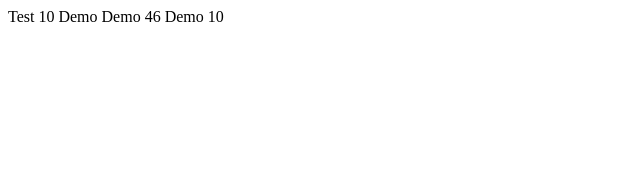
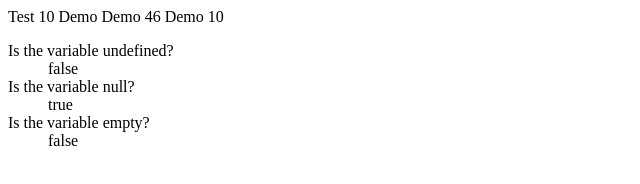
Before and after one commit to chisoftltd/Web5.0Project, a plain HTML site: page index.html in a window 1280 px wide. Shown: the whole page, without its empty margins (0-640 px from the left). Drawn offline with Linux system fonts and the light colour scheme.

Commit message:
Checking Null Values in JavaScript

```diff
--- a/index.html
+++ b/index.html
@@ -5,6 +5,14 @@
     </head>
     <body>
         <section id="output"></section>
+        <dl>
+            <dt>Is the variable undefined?</dt>
+            <dd id="isUndefined"></dd>
+            <dt>Is the variable null?</dt>
+            <dd id="isNull"></dd>
+            <dt>Is the variable empty?</dt>
+            <dd id="isEmpty"></dd>
+        </dl>
         <script type="text/javascript" src="js/script.js"></script>
     </body>
 </html>
--- a/js/script.js
+++ b/js/script.js
@@ -3,3 +3,12 @@ $elam.innerHTML += 'Test ';
 $elam.innerHTML += 4 + 6 + ' Demo';
 $elam.innerHTML += ' Demo ' + 4 + 6;
 $elam.innerHTML += ' Demo ' + (4 + 6);
+
+var testVariable = null;
+var isUndefined = (testVariable === undefined);
+var isNull = (testVariable === null);
+var isEmpty = (testVariable === '');
+
+document.getElementById('isUndefined').innerHTML = isUndefined;
+document.getElementById('isNull').innerHTML = isNull;
+document.getElementById('isEmpty').innerHTML = isEmpty;
```
